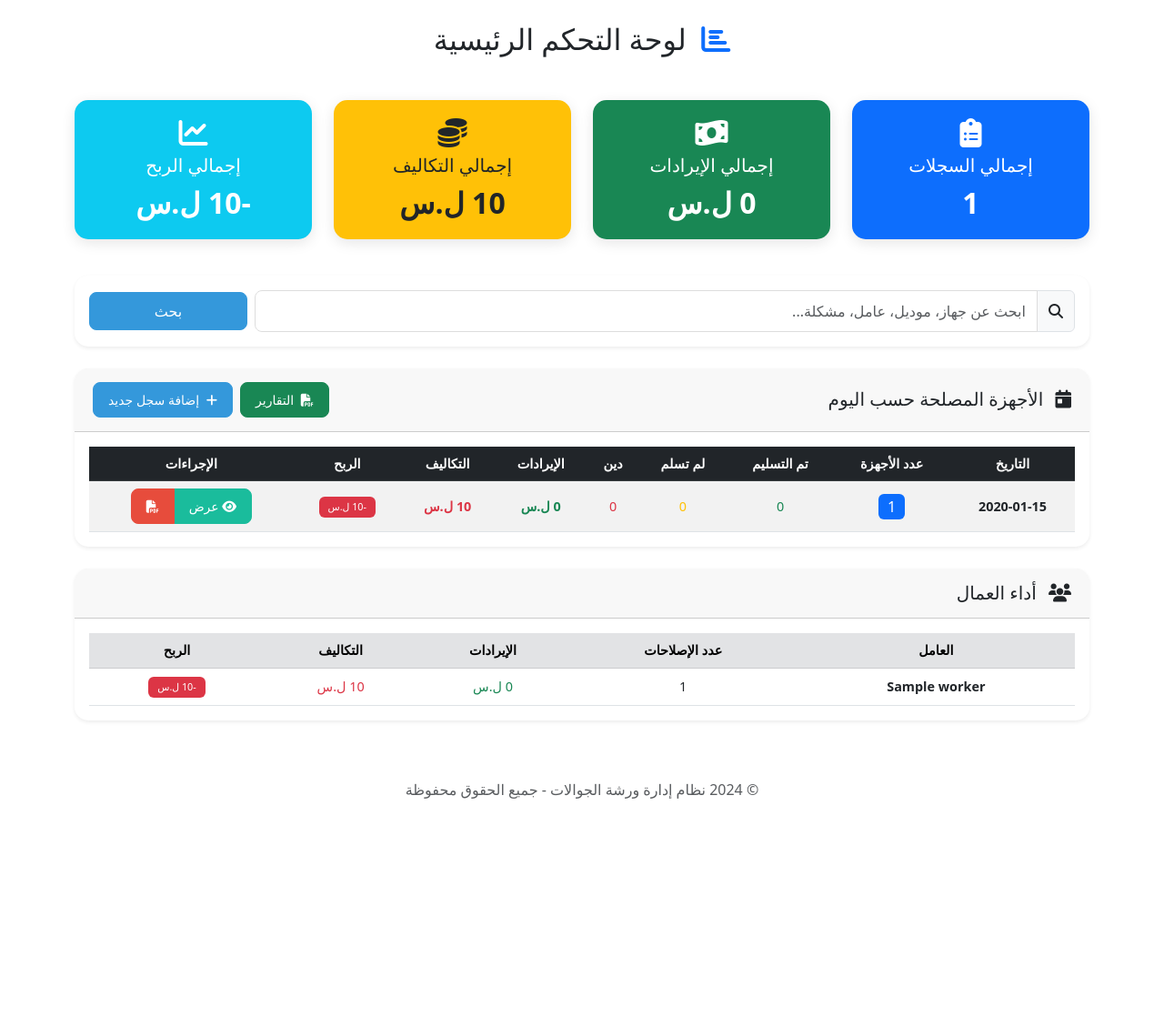
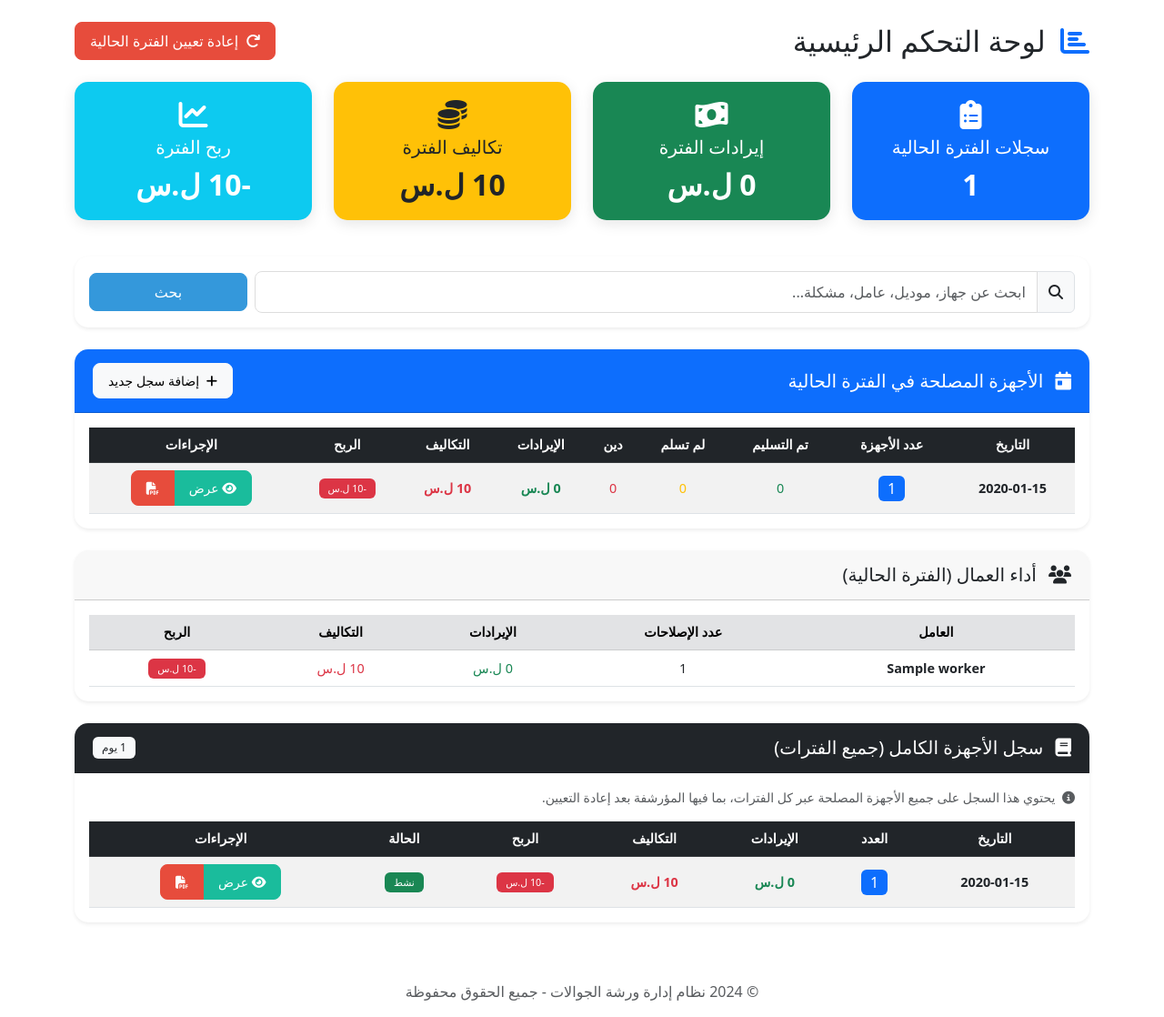
Before and after one commit to mohamadshalabi343-cell/shalab1, a Flask app: page / in a window 1280 px wide. Shown: the part 56-1174 px from the top of the page at 91% size. Before the commit the page ends 934 px from the top, so only its background shows below. Run offline with Flask 3, Linux system fonts and the light colour scheme; tables that the repository leaves empty hold one stand-in row (values such as "Sample post").

Commit message:
Update index.html

```diff
--- a/templates/index.html
+++ b/templates/index.html
@@ -3,21 +3,44 @@
 {% block title %}الرئيسية - نظام إدارة الورشة{% endblock %}
 
 {% block content %}
+
+<!-- الهيدر مع زر إعادة التعيين -->
 <div class="row mb-4">
     <div class="col-12">
-        <h2 class="text-center mb-4">
-            <i class="fas fa-chart-bar me-2 text-primary"></i>
-            لوحة التحكم الرئيسية
-        </h2>
+        <div class="d-flex justify-content-between align-items-center flex-wrap gap-2">
+            <h2 class="mb-0">
+                <i class="fas fa-chart-bar me-2 text-primary"></i>
+                لوحة التحكم الرئيسية
+            </h2>
+            {% if total_records > 0 %}
+            <form action="{{ url_for('reset_period') }}" method="POST" class="d-inline"
+                  onsubmit="return confirm('هل أنت متأكد من إعادة تعيين الفترة الحالية؟\n\nسيتم تصفير الإحصائيات (الأجهزة، الإيرادات، التكاليف، الربح)\nلكن ستبقى جميع السجلات محفوظة في سجل الأجهزة الكامل بالأسفل.');">
+                <button type="submit" class="btn btn-danger">
+                    <i class="fas fa-redo me-1"></i> إعادة تعيين الفترة الحالية
+                </button>
+            </form>
+            {% endif %}
+        </div>
+
+        {% if archived_count > 0 %}
+        <div class="alert alert-info mt-3 mb-0 d-flex justify-content-between align-items-center">
+            <span>
+                <i class="fas fa-archive me-2"></i>
+                يوجد <strong>{{ archived_count }}</strong> سجل مؤرشف محفوظ في سجل الأجهزة الكامل بالأسفل.
+            </span>
+            <i class="fas fa-info-circle"></i>
+        </div>
+        {% endif %}
     </div>
 </div>
 
+<!-- بطاقات الإحصائيات (الفترة الحالية) -->
 <div class="row mb-4">
     <div class="col-md-3 col-sm-6 mb-3">
         <div class="card stat-card bg-primary text-white">
             <div class="card-body text-center">
                 <i class="fas fa-clipboard-list fa-2x mb-2"></i>
-                <h5 class="card-title">إجمالي السجلات</h5>
+                <h5 class="card-title">سجلات الفترة الحالية</h5>
                 <h3 class="stat-number">{{ total_records }}</h3>
             </div>
         </div>
@@ -26,7 +49,7 @@
         <div class="card stat-card bg-success text-white">
             <div class="card-body text-center">
                 <i class="fas fa-money-bill-wave fa-2x mb-2"></i>
-                <h5 class="card-title">إجمالي الإيرادات</h5>
+                <h5 class="card-title">إيرادات الفترة</h5>
                 <h3 class="stat-number">{{ "%.0f"|format(total_revenue) }} ل.س</h3>
             </div>
         </div>
@@ -35,7 +58,7 @@
         <div class="card stat-card bg-warning text-dark">
             <div class="card-body text-center">
                 <i class="fas fa-coins fa-2x mb-2"></i>
-                <h5 class="card-title">إجمالي التكاليف</h5>
+                <h5 class="card-title">تكاليف الفترة</h5>
                 <h3 class="stat-number">{{ "%.0f"|format(total_cost) }} ل.س</h3>
             </div>
         </div>
@@ -44,7 +67,7 @@
         <div class="card stat-card bg-info text-white">
             <div class="card-body text-center">
                 <i class="fas fa-chart-line fa-2x mb-2"></i>
-                <h5 class="card-title">إجمالي الربح</h5>
+                <h5 class="card-title">ربح الفترة</h5>
                 <h3 class="stat-number">{{ "%.0f"|format(total_profit) }} ل.س</h3>
             </div>
         </div>
@@ -63,29 +86,22 @@
                 </div>
             </div>
             <div class="col-md-2">
-                <button type="submit" class="btn btn-primary w-100">
-                    بحث
-                </button>
+                <button type="submit" class="btn btn-primary w-100">بحث</button>
             </div>
         </form>
     </div>
 </div>
 
-<!-- الأيام المجمعة -->
+<!-- الأجهزة المصلحة في الفترة الحالية -->
 <div class="card shadow-sm">
-    <div class="card-header d-flex justify-content-between align-items-center">
+    <div class="card-header d-flex justify-content-between align-items-center bg-primary text-white">
         <h5 class="mb-0">
             <i class="fas fa-calendar-day me-2"></i>
-            الأجهزة المصلحة حسب اليوم
+            الأجهزة المصلحة في الفترة الحالية
         </h5>
-        <div class="d-flex gap-2">
-            <a href="{{ url_for('reports') }}" class="btn btn-success btn-sm">
-                <i class="fas fa-file-pdf me-1"></i> التقارير
-            </a>
-            <a href="{{ url_for('add_record') }}" class="btn btn-primary btn-sm">
-                <i class="fas fa-plus me-1"></i> إضافة سجل جديد
-            </a>
-        </div>
+        <a href="{{ url_for('add_record') }}" class="btn btn-light btn-sm">
+            <i class="fas fa-plus me-1"></i> إضافة سجل جديد
+        </a>
     </div>
     <div class="card-body">
         <div class="table-responsive">
@@ -140,7 +156,7 @@
                     <tr>
                         <td colspan="9" class="text-center py-4">
                             <i class="fas fa-inbox fa-3x text-muted mb-3"></i>
-                            <p class="text-muted">لا توجد سجلات بعد. ابدأ بإضافة أول سجل!</p>
+                            <p class="text-muted mb-3">لا توجد سجلات في الفترة الحالية.</p>
                             <a href="{{ url_for('add_record') }}" class="btn btn-primary">
                                 <i class="fas fa-plus me-1"></i> إضافة سجل
                             </a>
@@ -153,11 +169,12 @@
     </div>
 </div>
 
+<!-- أداء العمال (الفترة الحالية) -->
 <div class="card shadow-sm mt-4">
     <div class="card-header">
         <h5 class="mb-0">
             <i class="fas fa-users me-2"></i>
-            أداء العمال
+            أداء العمال (الفترة الحالية)
         </h5>
     </div>
     <div class="card-body">
@@ -185,6 +202,94 @@
                             </span>
                         </td>
                     </tr>
+                    {% else %}
+                    <tr>
+                        <td colspan="5" class="text-center text-muted py-3">لا يوجد عمال</td>
+                    </tr>
+                    {% endfor %}
+                </tbody>
+            </table>
+        </div>
+    </div>
+</div>
+
+<!-- ══════════════════════════════════════════════════ -->
+<!-- سجل الأجهزة الكامل (جميع الفترات - يبقى بعد إعادة التعيين) -->
+<!-- ══════════════════════════════════════════════════ -->
+<div class="card shadow-sm mt-4">
+    <div class="card-header bg-dark text-white d-flex justify-content-between align-items-center">
+        <h5 class="mb-0">
+            <i class="fas fa-book me-2"></i>
+            سجل الأجهزة الكامل (جميع الفترات)
+        </h5>
+        <span class="badge bg-light text-dark">
+            {{ full_log|length }} يوم
+        </span>
+    </div>
+    <div class="card-body">
+        <p class="text-muted small mb-3">
+            <i class="fas fa-info-circle me-1"></i>
+            يحتوي هذا السجل على جميع الأجهزة المصلحة عبر كل الفترات، بما فيها المؤرشفة بعد إعادة التعيين.
+        </p>
+        <div class="table-responsive">
+            <table class="table table-hover table-striped text-center align-middle">
+                <thead class="table-dark">
+                    <tr>
+                        <th>التاريخ</th>
+                        <th>العدد</th>
+                        <th>الإيرادات</th>
+                        <th>التكاليف</th>
+                        <th>الربح</th>
+                        <th>الحالة</th>
+                        <th>الإجراءات</th>
+                    </tr>
+                </thead>
+                <tbody>
+                    {% for day in full_log %}
+                    <tr>
+                        <td class="fw-bold">{{ day.date }}</td>
+                        <td>
+                            <a href="{{ url_for('day_records', date=day.date) }}"
+                               class="badge bg-primary text-decoration-none fs-6">
+                                {{ day.count }}
+                            </a>
+                        </td>
+                        <td class="text-success fw-bold">{{ "%.0f"|format(day.revenue) }} ل.س</td>
+                        <td class="text-danger fw-bold">{{ "%.0f"|format(day.cost) }} ل.س</td>
+                        <td>
+                            <span class="badge {% if day.profit >= 0 %}bg-success{% else %}bg-danger{% endif %}">
+                                {{ "%.0f"|format(day.profit) }} ل.س
+                            </span>
+                        </td>
+                        <td>
+                            {% if day.has_active and day.has_archived %}
+                                <span class="badge bg-info">نشط + مؤرشف</span>
+                            {% elif day.has_archived %}
+                                <span class="badge bg-secondary">مؤرشف</span>
+                            {% else %}
+                                <span class="badge bg-success">نشط</span>
+                            {% endif %}
+                        </td>
+                        <td>
+                            <div class="btn-group btn-group-sm">
+                                <a href="{{ url_for('day_records', date=day.date) }}"
+                                   class="btn btn-info btn-sm" title="عرض الأجهزة">
+                                    <i class="fas fa-eye"></i> عرض
+                                </a>
+                                <a href="{{ url_for('daily_pdf', date=day.date) }}"
+                                   class="btn btn-danger btn-sm" title="تحميل PDF">
+                                    <i class="fas fa-file-pdf"></i>
+                                </a>
+                            </div>
+                        </td>
+                    </tr>
+                    {% else %}
+                    <tr>
+                        <td colspan="7" class="text-center py-4">
+                            <i class="fas fa-inbox fa-3x text-muted mb-3"></i>
+                            <p class="text-muted">لا توجد سجلات بعد</p>
+                        </td>
+                    </tr>
                     {% endfor %}
                 </tbody>
             </table>
```
